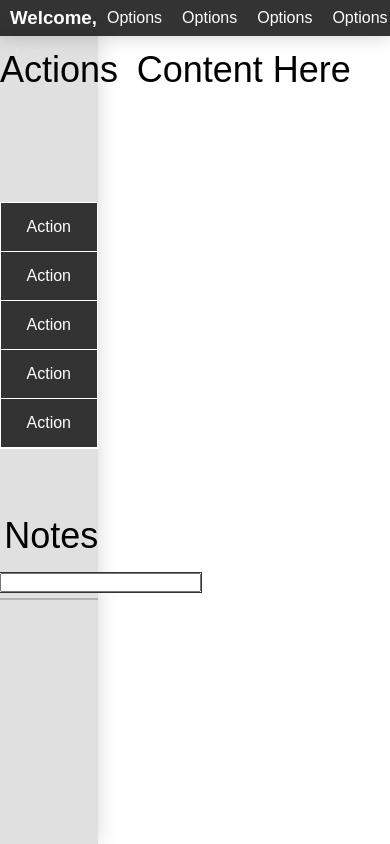
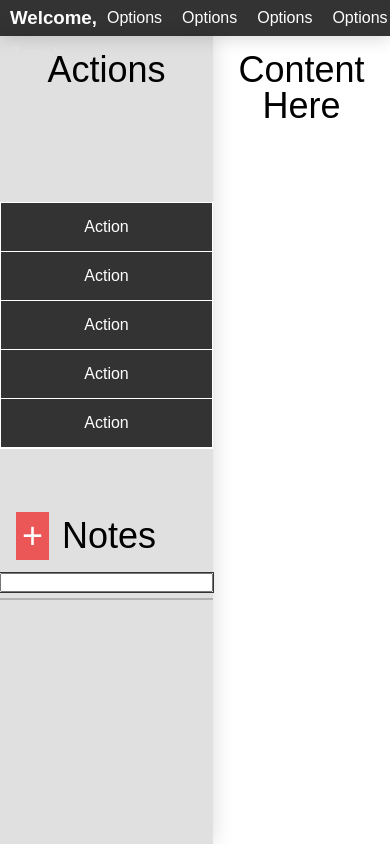
Before and after one commit to nstranquist/jacobs-dashboard, a website: page index.html in a window 390 px wide. Drawn offline with Linux system fonts and the light colour scheme.

Commit message:
responsive fix

```diff
--- a/main.css
+++ b/main.css
@@ -120,6 +120,7 @@ a {
   background: var(--highlight-color);
   box-shadow: 0 0 2rem rgba(0,0,0,.15);
   max-height: calc(100vh - 3.6rem);
+  max-width: 100%;
 }
 .sidebar-header .heading {
   min-height: 10rem;
@@ -149,6 +150,7 @@ a {
 /*#region NOTES-SIDEBAR */
 .sidebar-notes {
   margin-top: var(--large-margin);
+  max-width: 100%;
 }
 .notes-header {
   display: flex;
@@ -182,8 +184,9 @@ a {
 }
 .form-add-note input {
   display: block;
-  padding: 0 1rem;
+  padding: 0 1.6rem;
   margin: auto;
+  max-width: 100%;
   outline: 1px solid #333;
 }
 .form-add-note input:focus {
```
